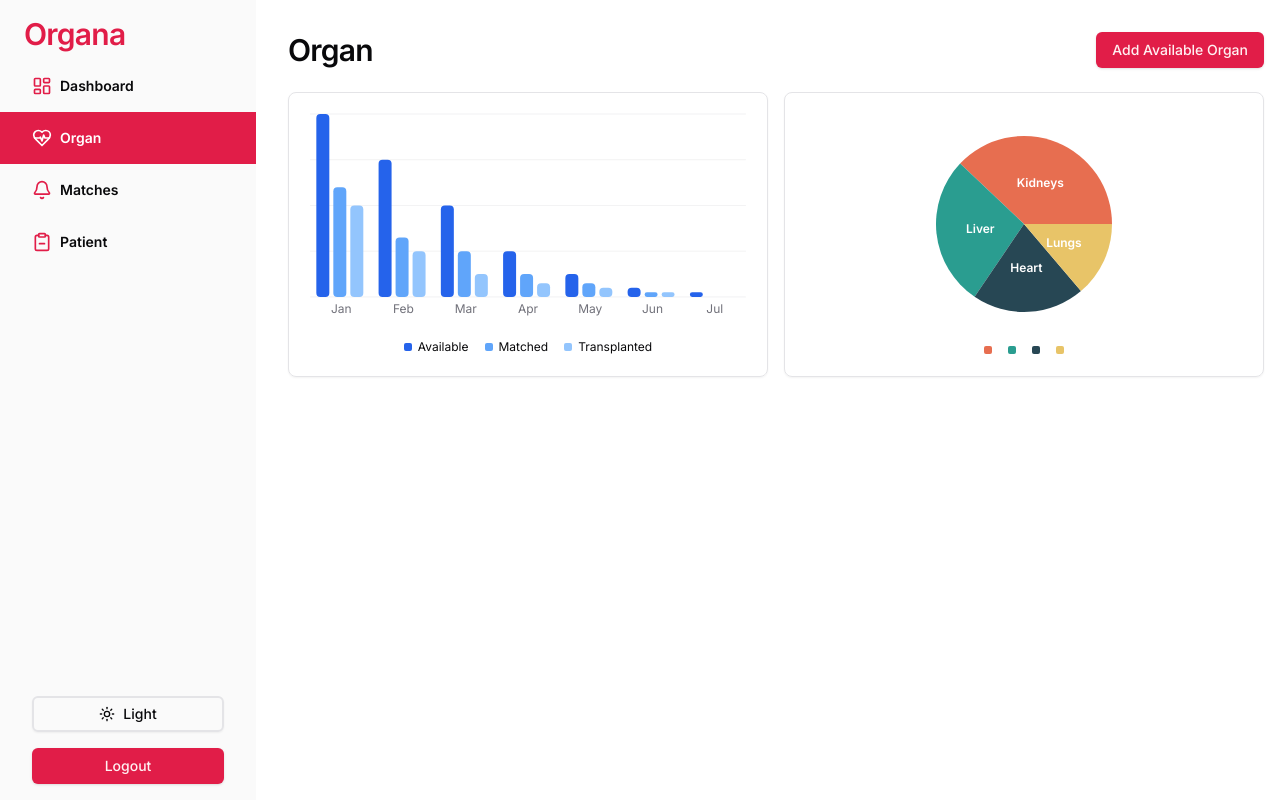
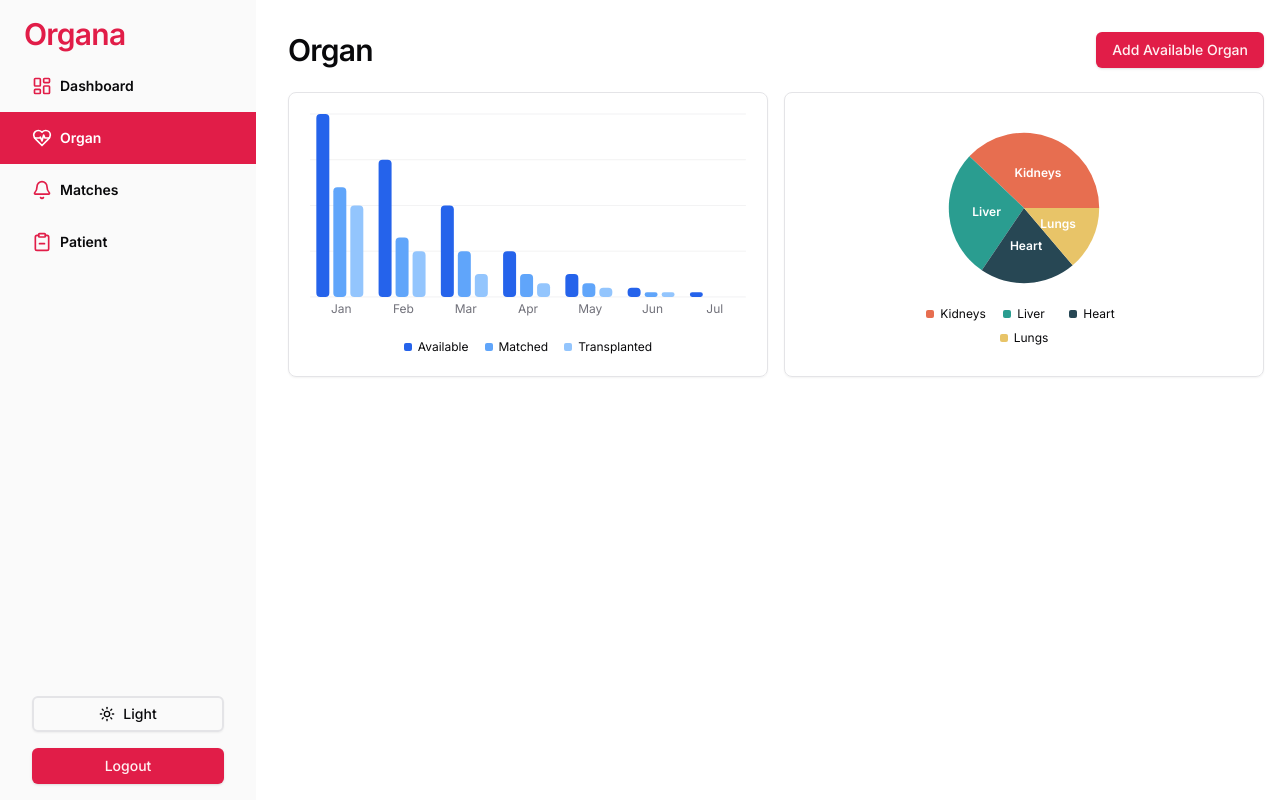
Before and after one commit to msanchariii/organa, a Next.js app in the folder frontend/: page /organ in a window 1280 px wide. Built offline with nearby package versions, Linux system fonts and the light colour scheme.

Commit message:
Refactor chart components to update data structure and improve legend functionality

```diff
--- a/frontend/src/components/charts/OrganDistribution.tsx
+++ b/frontend/src/components/charts/OrganDistribution.tsx
@@ -54,7 +54,11 @@ export function OrganDistribution() {
                         <ChartTooltipContent nameKey="required" hideLabel />
                     }
                 />
-                <ChartLegend content={<ChartLegendContent />} />
+                {/* <ChartLegend content={<ChartLegendContent />} /> */}
+                <ChartLegend
+                    content={<ChartLegendContent nameKey="organ" />}
+                    className="-translate-y-2 flex-wrap gap-2 [&>*]:basis-1/4 [&>*]:justify-center"
+                />
 
                 <Pie data={chartData} dataKey="required">
                     <LabelList
--- a/frontend/src/components/charts/PatientWaitingByOrganType.tsx
+++ b/frontend/src/components/charts/PatientWaitingByOrganType.tsx
@@ -15,69 +15,57 @@ import {
 import {
     ChartConfig,
     ChartContainer,
+    ChartLegend,
+    ChartLegendContent,
     ChartTooltip,
     ChartTooltipContent,
 } from "@/components/ui/chart"
+
 const chartData = [
-    { browser: "chrome", visitors: 275, fill: "var(--color-chrome)" },
-    { browser: "safari", visitors: 200, fill: "var(--color-safari)" },
-    { browser: "firefox", visitors: 287, fill: "var(--color-firefox)" },
-    { browser: "edge", visitors: 173, fill: "var(--color-edge)" },
-    { browser: "other", visitors: 190, fill: "var(--color-other)" },
+    { organ: "Kidney", donors: 300, fill: "var(--color-kidney)" },
+    { organ: "Heart", donors: 120, fill: "var(--color-heart)" },
+    { organ: "Liver", donors: 200, fill: "var(--color-liver)" },
+    { organ: "Lungs", donors: 150, fill: "var(--color-lungs)" },
+    { organ: "Eyes", donors: 250, fill: "var(--color-eyes)" },
+    { organ: "Intestine", donors: 90, fill: "var(--color-intestine)" },
 ]
 
 
 
 const chartConfig = {
-    visitors: {
-        label: "Visitors",
+    donors: {
+        label: "Donors",
     },
-    chrome: {
-        label: "Chrome",
+    kidney: {
+        label: "Kidney",
         color: "hsl(var(--chart-1))",
     },
-    safari: {
-        label: "Safari",
+    heart: {
+        label: "Heart",
         color: "hsl(var(--chart-2))",
     },
-    firefox: {
-        label: "Firefox",
+    liver: {
+        label: "Liver",
         color: "hsl(var(--chart-3))",
     },
-    edge: {
-        label: "Edge",
+    lungs: {
+        label: "Lungs",
         color: "hsl(var(--chart-4))",
     },
-    other: {
-        label: "Other",
+    eyes: {
+        label: "Eyes",
         color: "hsl(var(--chart-5))",
+    },
+    intestine: {
+        label: "Intestine",
+        color: "hsl(var(--chart-6))",
     },
 } satisfies ChartConfig
 
-// const chartConfig = {
-//     kidney: { label: "Kidney", color: "hsl(var(--chart-1))" },
-//     liver: { label: "Liver", color: "hsl(var(--chart-2))" },
-//     heart: { label: "Heart", color: "hsl(var(--chart-3))" },
-//     lungs: { label: "Lungs", color: "hsl(var(--chart-4))" },
-// } satisfies ChartConfig;
-
-{/* <ChartContainer config={chartConfig}>
-          <LineChart data={chartData} width={600} height={300} margin={{ left: 20, right: 20 }}>
-            <CartesianGrid strokeDasharray="3 3" />
-            <XAxis dataKey="month" />
-            <YAxis />
-            <ChartTooltip content={<ChartTooltipContent indicator="line" />} />
-            <Legend />
-            <Line type="monotone" dataKey="kidney" stroke="var(--color-kidney)" strokeWidth={2} />
-            <Line type="monotone" dataKey="liver" stroke="var(--color-liver)" strokeWidth={2} />
-            <Line type="monotone" dataKey="heart" stroke="var(--color-heart)" strokeWidth={2} />
-            <Line type="monotone" dataKey="lungs" stroke="var(--color-lungs)" strokeWidth={2} />
-          </LineChart>
-        </ChartContainer> */}
 
 export function PatientWaitingByOrganType() {
     const totalVisitors = React.useMemo(() => {
-        return chartData.reduce((acc, curr) => acc + curr.visitors, 0)
+        return chartData.reduce((acc, curr) => acc + curr.donors, 0)
     }, [])
 
     return (
@@ -96,10 +84,15 @@ export function PatientWaitingByOrganType() {
                             cursor={false}
                             content={<ChartTooltipContent hideLabel />}
                         />
+                        <ChartLegend
+                            content={<ChartLegendContent nameKey="organ" />}
+                            className="-translate-y-2 flex-wrap gap-2 [&>*]:basis-1/4 [&>*]:justify-center"
+                        />
+
                         <Pie
                             data={chartData}
-                            dataKey="visitors"
-                            nameKey="browser"
+                            dataKey="donors"
+                            nameKey="organ"
                             innerRadius={60}
                             strokeWidth={5}
                         >
@@ -125,7 +118,7 @@ export function PatientWaitingByOrganType() {
                                                     y={(viewBox.cy || 0) + 24}
                                                     className="fill-muted-foreground"
                                                 >
-                                                    Visitors
+                                                    Patients
                                                 </tspan>
                                             </text>
                                         )
```
